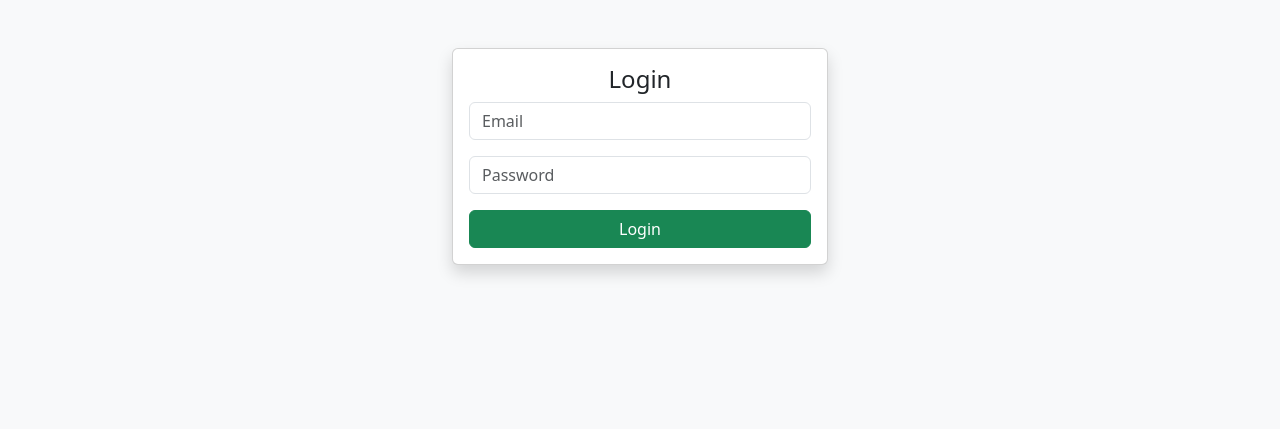
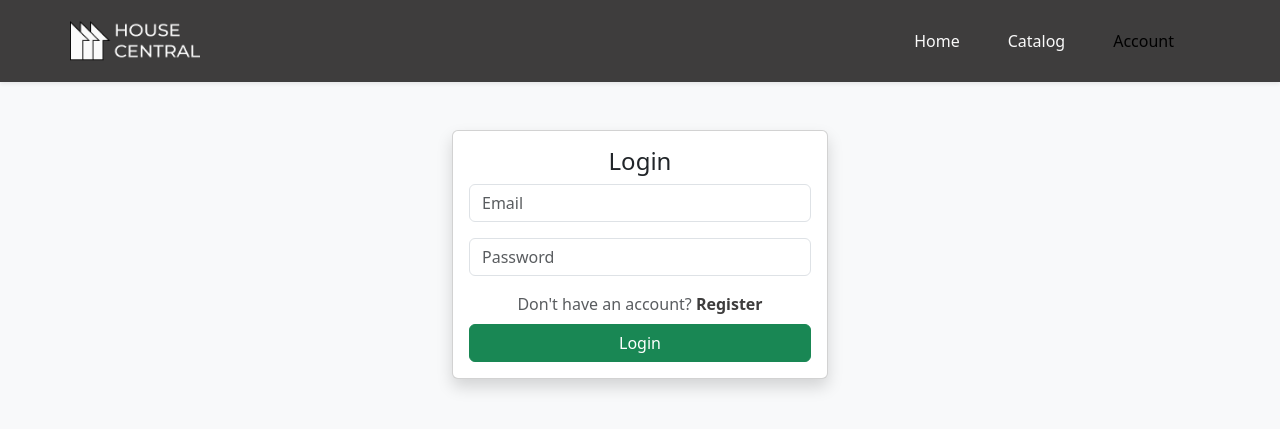
Before and after one commit to jomelmnz/boarding_house-rent_system, a PHP site: page /login.php in a window 1280 px wide. Shown: the top 429 px of the page. Run offline with PHP 8.4, Linux system fonts and the light colour scheme.

Commit message:
page navigation

```diff
--- a/login.php
+++ b/login.php
@@ -36,23 +36,61 @@ if ($_SERVER["REQUEST_METHOD"] == "POST") {
 
 <!DOCTYPE html>
 <html>
+
 <head>
-    <title>Login - HouseRent</title>
+    <meta charset="utf-8">
+    <meta name="viewport" content="width=device-width, initial-scale=1">
+    <title>Login - House Central</title>
     <link href="https://cdn.jsdelivr.net/npm/bootstrap@5.3.0/dist/css/bootstrap.min.css" rel="stylesheet">
+    <link href="styles.css" rel="stylesheet">
 </head>
+
 <body class="bg-light">
+
+    <nav class="navbar navbar-expand-lg customNavBar py-3 shadow-sm">
+        <div class="container ps-0">
+            <a class="navbar-brand" href="index.php">
+                <img src="assets/images/house_rental_logo.png" alt="HouseCentral Logo" class="navbar-logo">
+            </a>
+
+            <div class="collapse navbar-collapse" id="navbarNav">
+                <ul class="navbar-nav ms-auto align-items-center">
+                    <li class="nav-item mx-3">
+                        <a class="nav-link" href="#">Home</a>
+                    </li>
+                    <li class="nav-item mx-3">
+                        <a class="nav-link" aria-current="page" href="index.php">Catalog</a>
+                    </li>
+                    <li class="nav-item mx-3">
+                        <a class="nav-link active" href="manage_listings.php">Account</a>
+                    </li>
+                </ul>
+            </div>
+        </div>
+    </nav>
+
     <div class="container mt-5" style="max-width: 400px;">
         <div class="card shadow">
             <div class="card-body">
                 <h4 class="text-center">Login</h4>
-                <?php if(isset($error)) echo "<div class='alert alert-danger'>$error</div>"; ?>
+
+                <?php if (isset($error)) echo "<div class='alert alert-danger'>$error</div>"; ?>
+
                 <form method="POST">
-                    <div class="mb-3"><input type="email" name="email" class="form-control" placeholder="Email" required></div>
-                    <div class="mb-3"><input type="password" name="password" class="form-control" placeholder="Password" required></div>
+                    <div class="mb-3">
+                        <input type="email" name="email" class="form-control" placeholder="Email" required>
+                    </div>
+                    <div class="mb-3">
+                        <input type="password" name="password" class="form-control" placeholder="Password" required>
+                    </div>
+                    <div class="text-center mt-3">
+                        <p class="mb-2 text-muted">Don't have an account? <a href="register.php" class="fw-bold text-decoration-none" style="color: #3E3D3D;">Register</a></p>
+                    </div>
                     <button type="submit" class="btn btn-success w-100">Login</button>
                 </form>
             </div>
         </div>
     </div>
 </body>
+
 </html>
```
